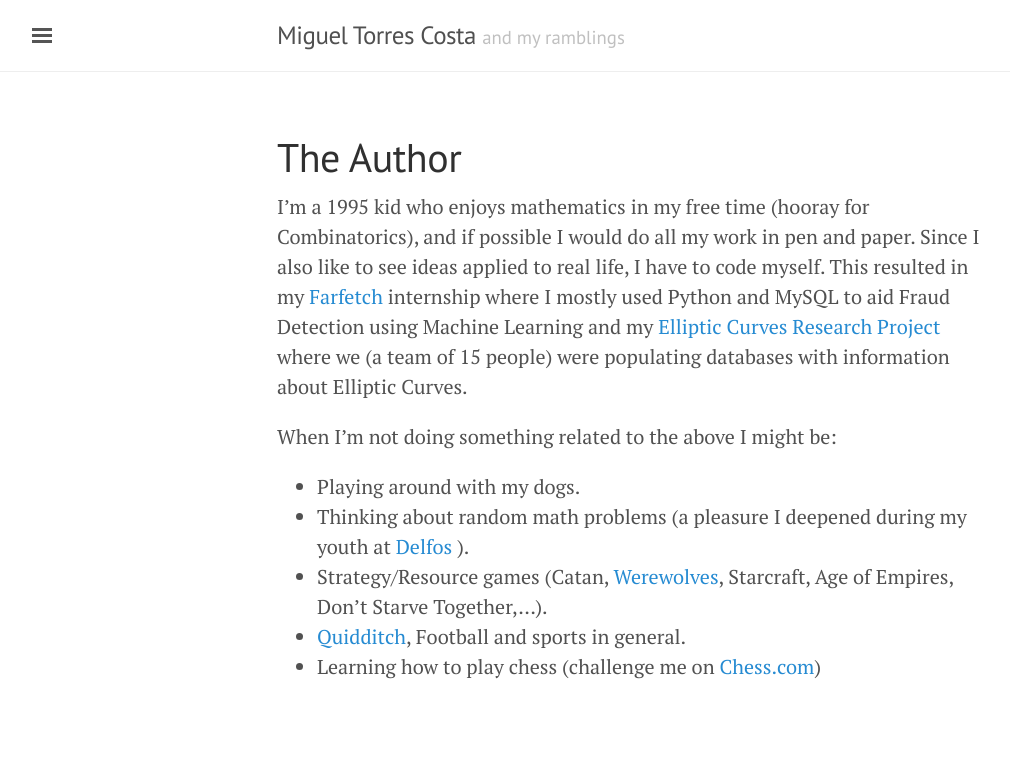
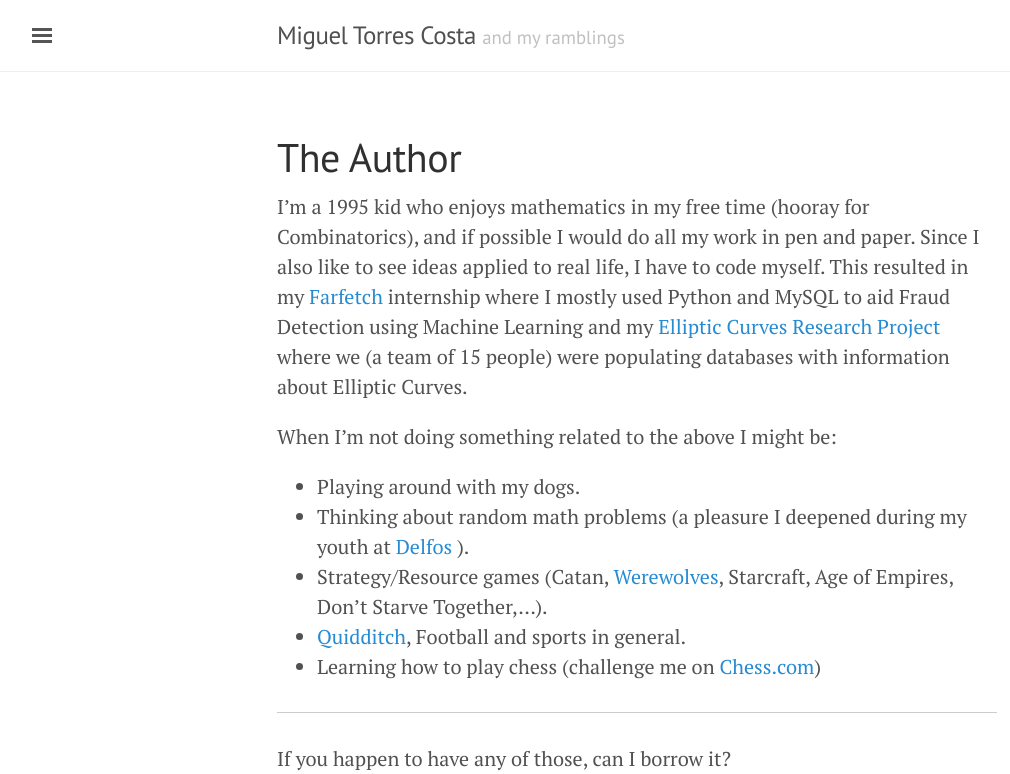
Before and after one commit to migueltorrescosta/migueltorrescosta.github.io, a Jekyll site: the page built from page_The_Author.md, in a window 1280 px wide. Shown: the top 774 px of the page, without its empty margins (3-1013 px from the left). Built offline with Jekyll 4.4.1, drawn with Linux system fonts in a browser that asks for light colours; nearby versions of some CDN libraries; grey boxes are pictures that could not be loaded.

Commit message:
Added GoodReads Wishlist to my page

```diff
--- a/page_The_Author.md
+++ b/page_The_Author.md
@@ -14,3 +14,9 @@
 - Strategy/Resource games (Catan, [Werewolves](https://en.wikipedia.org/wiki/Mafia_(party_game)), Starcraft, Age of Empires, Don't Starve Together,...).
 - [Quidditch](http://www.ouqc.uk/), Football and sports in general.
 - Learning how to play chess (challenge me on [Chess.com](https://www.chess.com/member/mtorres73))
+
+<hr>
+
+If you happen to have any of those, can I borrow it?
+
+{% include goodreads.html %}
```
